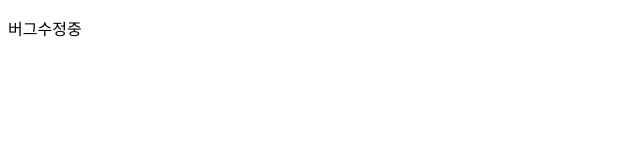
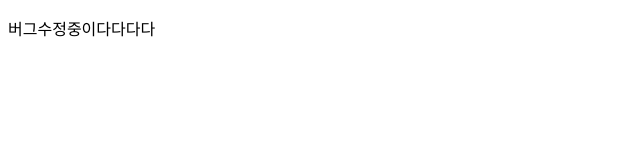
Before and after one commit to Dae-HwanKim/git_test, a plain HTML site: page index.html in a window 1280 px wide. Shown: the whole page, without its empty margins (0-640 px from the left). Drawn offline with Linux system fonts and the light colour scheme.

Commit message:
그냥 진행하는 다다다다

```diff
--- a/index.html
+++ b/index.html
@@ -6,6 +6,6 @@
   <title>Document</title>
 </head>
 <body>
-  <p>버그수정중</p>
+  <p>버그수정중이다다다다</p>
 </body>
 </html>
```
